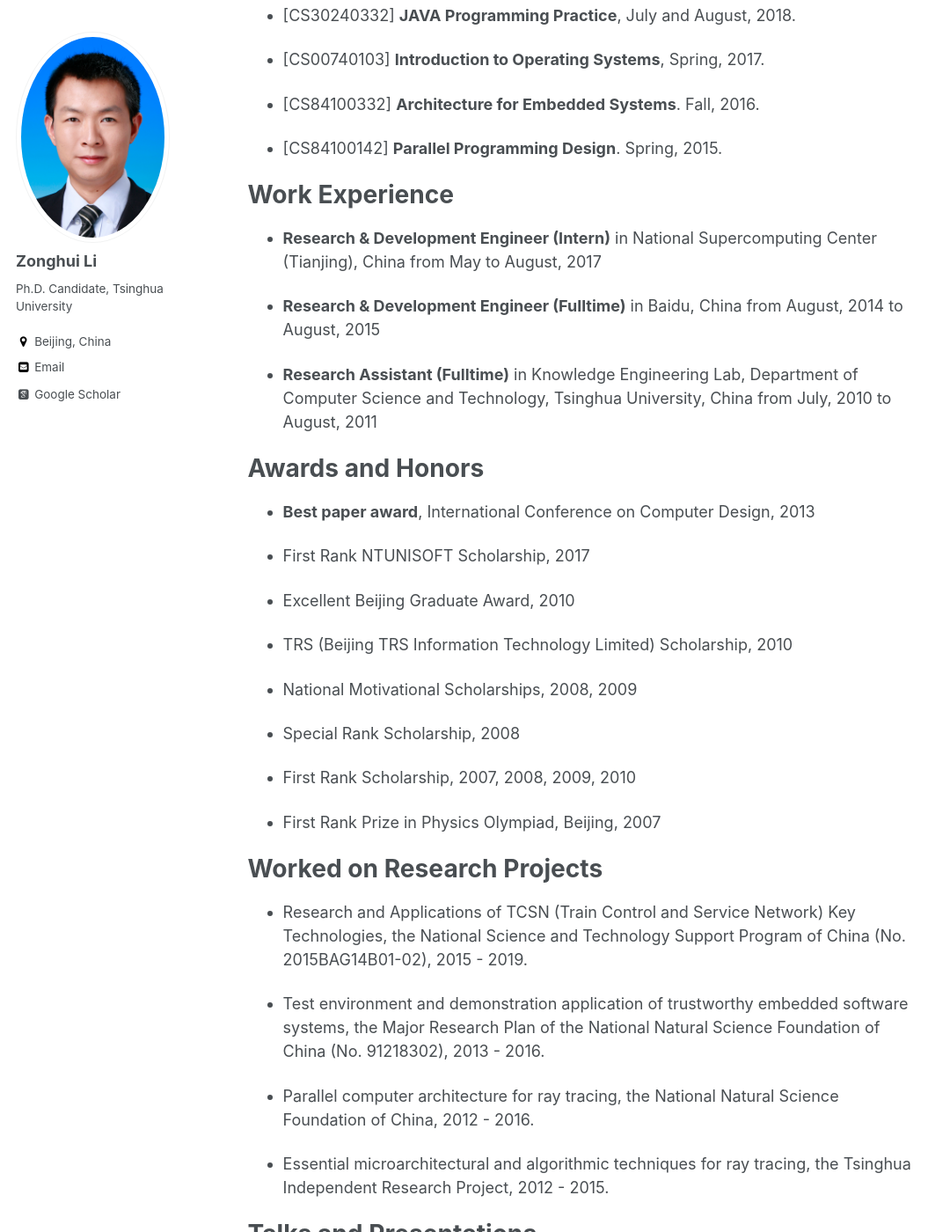
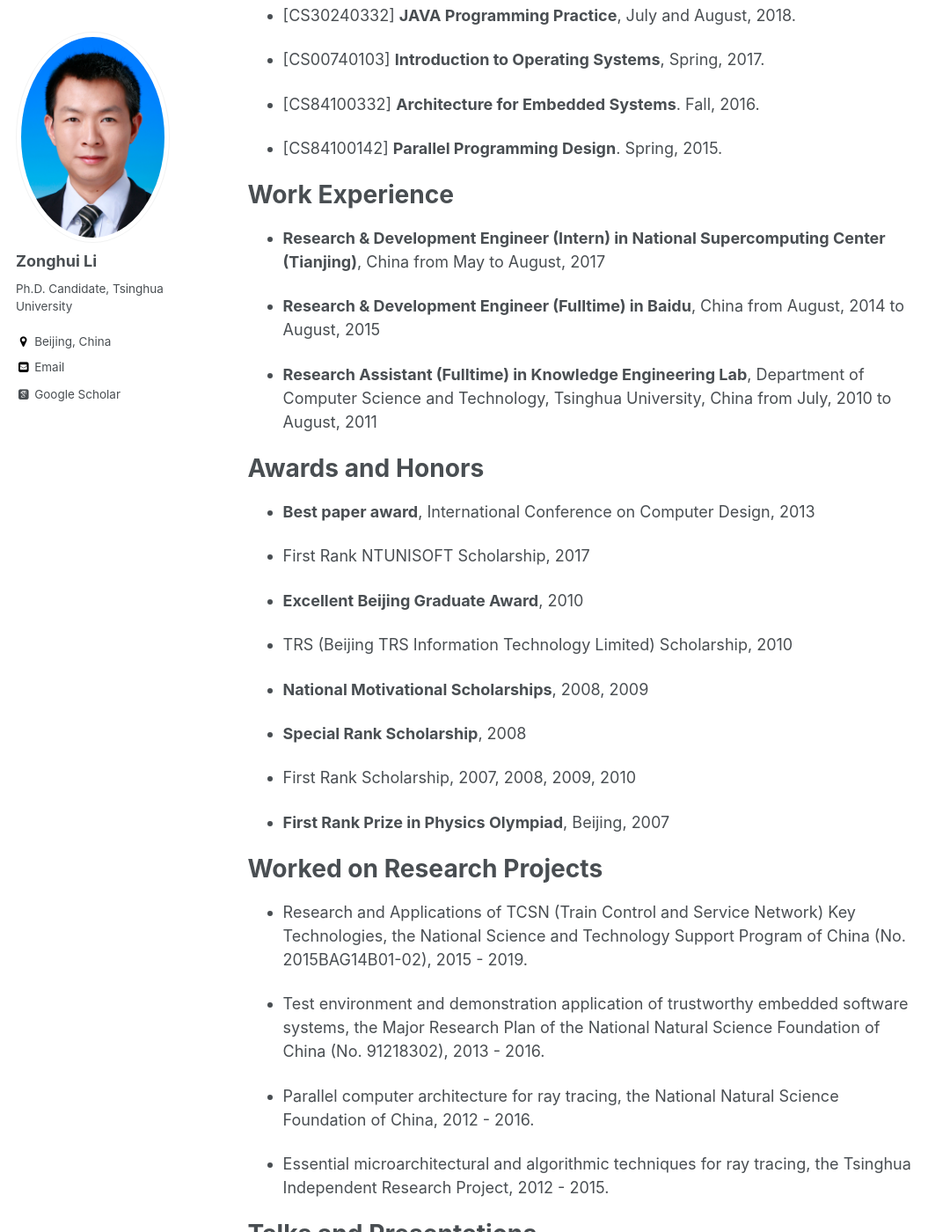
Before and after one commit to yingwangbjtu/lizonghui.github.io, a Jekyll site: the page built from _pages/about.md, in a window 1280 px wide and 1400 px high, scrolled down 751 px. Shown: the whole window at 88% size, without its empty margins (0-1080 px from the left). Built offline with Jekyll 4.4.1, drawn with Linux system fonts in a browser that asks for light colours; some web fonts are replaced.

```diff
--- a/_pages/about.md
+++ b/_pages/about.md
@@ -35,11 +35,11 @@ Teaching Assistant
 
 Work Experience
 ======
-- **Research & Development Engineer (Intern)** in National Supercomputing Center (Tianjing), China from May to August, 2017
+- **Research & Development Engineer (Intern) in National Supercomputing Center (Tianjing)**, China from May to August, 2017
 
-- **Research & Development Engineer (Fulltime)** in Baidu, China from August, 2014 to August, 2015
+- **Research & Development Engineer (Fulltime) in Baidu**, China from August, 2014 to August, 2015
 
-- **Research Assistant (Fulltime)** in Knowledge Engineering Lab, Department of Computer Science and Technology, Tsinghua University, China from July, 2010 to August, 2011
+- **Research Assistant (Fulltime) in Knowledge Engineering Lab**, Department of Computer Science and Technology, Tsinghua University, China from July, 2010 to August, 2011
 
 
 Awards and Honors
@@ -48,17 +48,17 @@ Awards and Honors
 
 - First Rank NTUNISOFT Scholarship, 2017
 
-- Excellent Beijing Graduate Award, 2010
+- **Excellent Beijing Graduate Award**, 2010
 
 - TRS (Beijing TRS Information Technology Limited) Scholarship, 2010
 
-- National Motivational Scholarships, 2008, 2009
+- **National Motivational Scholarships**, 2008, 2009
 
-- Special Rank Scholarship, 2008
+- **Special Rank Scholarship**, 2008
 
 - First Rank Scholarship, 2007, 2008, 2009, 2010
 
-- First Rank Prize in Physics Olympiad, Beijing, 2007
+- **First Rank Prize in Physics Olympiad**, Beijing, 2007
 
 
 Worked on Research Projects
```
